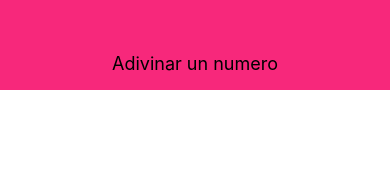
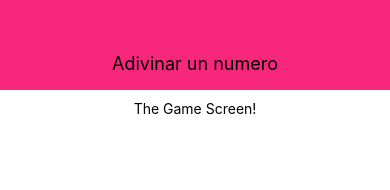
Before and after one commit to erickvicentin/RN-game-guide, a React Native app: screen / in a window 390 px wide. Shown: the top 190 px of the page. Built offline with nearby package versions, Linux system fonts and the light colour scheme.

Commit message:
Agregue a App.js la pantalla de inicio del juego

```diff
--- a/App.js
+++ b/App.js
@@ -2,12 +2,14 @@ import React from 'react';
 import { Text, View } from 'react-native';
 import style from './styles/Main';
 import Header from './components/Header';
+import StartScreen from './screens/StartScreen';
 
 export default function App() {
 
   return (
     <View style={style.screen}>
       <Header title='Adivinar un numero'/>
+      <StartScreen/>
     </View>
   );
 
```
